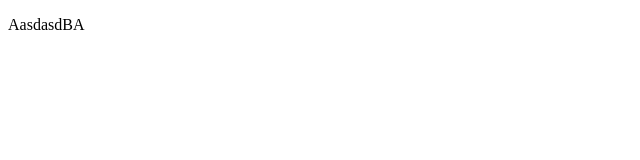
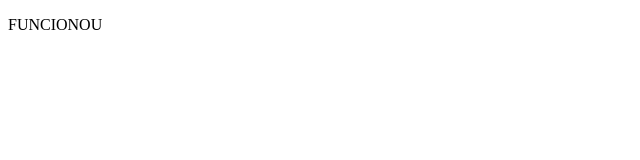
Before and after one commit to euyogi/Projeto-Paintify, a plain HTML site: page templates/index.html in a window 1280 px wide. Shown: the full height of the page, 0-640 px from the left. Drawn offline with Linux system fonts and the light colour scheme.

Commit message:
Update index.html

```diff
--- a/templates/index.html
+++ b/templates/index.html
@@ -1,6 +1,6 @@
 <!DOCTYPE html>
 <html>
     <body>
-        <p>AasdasdBA</p>
+        <p>FUNCIONOU</p>
     </body>
 </html>
```
